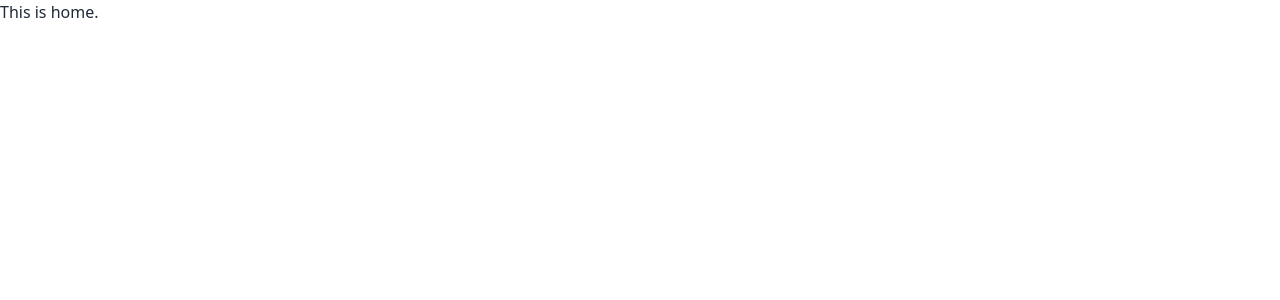
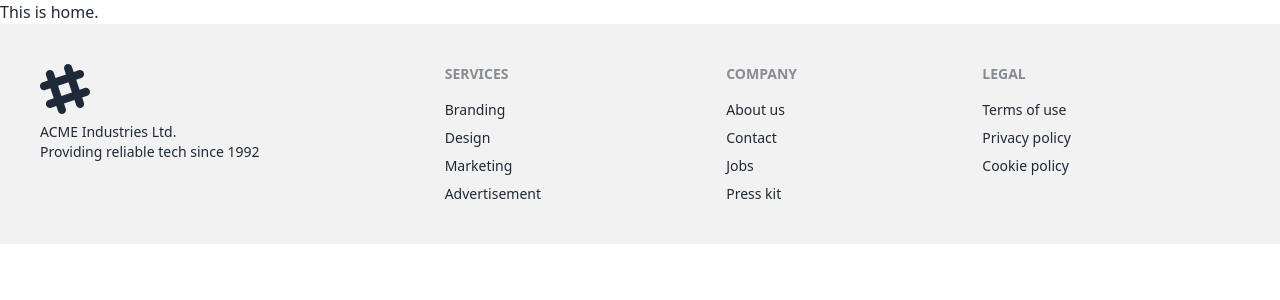
Before and after one commit to Sobuj54/module-69-car-doctor-client, a React (Vite) app: page / in a window 1280 px wide. Shown: the top 300 px of the page. Built offline with nearby package versions, Linux system fonts and the light colour scheme.

Commit message:
added footer

```diff
--- a/src/layout/Main.jsx
+++ b/src/layout/Main.jsx
@@ -1,9 +1,11 @@
 import { Outlet } from "react-router-dom";
+import Footer from "../pages/shared/Footer/Footer";
 
 const Main = () => {
   return (
     <div>
       <Outlet></Outlet>
+      <Footer></Footer>
     </div>
   );
 };
--- /dev/null
+++ b/src/pages/shared/Footer/Footer.jsx
@@ -0,0 +1,45 @@
+const Footer = () => {
+  return (
+    <footer className="footer p-10 bg-base-200 text-base-content">
+      <div>
+        <svg
+          width="50"
+          height="50"
+          viewBox="0 0 24 24"
+          xmlns="http://www.w3.org/2000/svg"
+          fillRule="evenodd"
+          clipRule="evenodd"
+          className="fill-current">
+          <path d="M22.672 15.226l-2.432.811.841 2.515c.33 1.019-.209 2.127-1.23 2.456-1.15.325-2.148-.321-2.463-1.226l-.84-2.518-5.013 1.677.84 2.517c.391 1.203-.434 2.542-1.831 2.542-.88 0-1.601-.564-1.86-1.314l-.842-2.516-2.431.809c-1.135.328-2.145-.317-2.463-1.229-.329-1.018.211-2.127 1.231-2.456l2.432-.809-1.621-4.823-2.432.808c-1.355.384-2.558-.59-2.558-1.839 0-.817.509-1.582 1.327-1.846l2.433-.809-.842-2.515c-.33-1.02.211-2.129 1.232-2.458 1.02-.329 2.13.209 2.461 1.229l.842 2.515 5.011-1.677-.839-2.517c-.403-1.238.484-2.553 1.843-2.553.819 0 1.585.509 1.85 1.326l.841 2.517 2.431-.81c1.02-.33 2.131.211 2.461 1.229.332 1.018-.21 2.126-1.23 2.456l-2.433.809 1.622 4.823 2.433-.809c1.242-.401 2.557.484 2.557 1.838 0 .819-.51 1.583-1.328 1.847m-8.992-6.428l-5.01 1.675 1.619 4.828 5.011-1.674-1.62-4.829z"></path>
+        </svg>
+        <p>
+          ACME Industries Ltd.
+          <br />
+          Providing reliable tech since 1992
+        </p>
+      </div>
+      <div>
+        <span className="footer-title">Services</span>
+        <a className="link link-hover">Branding</a>
+        <a className="link link-hover">Design</a>
+        <a className="link link-hover">Marketing</a>
+        <a className="link link-hover">Advertisement</a>
+      </div>
+      <div>
+        <span className="footer-title">Company</span>
+        <a className="link link-hover">About us</a>
+        <a className="link link-hover">Contact</a>
+        <a className="link link-hover">Jobs</a>
+        <a className="link link-hover">Press kit</a>
+      </div>
+      <div>
+        <span className="footer-title">Legal</span>
+        <a className="link link-hover">Terms of use</a>
+        <a className="link link-hover">Privacy policy</a>
+        <a className="link link-hover">Cookie policy</a>
+      </div>
+    </footer>
+  );
+};
+
+export default Footer;
```
